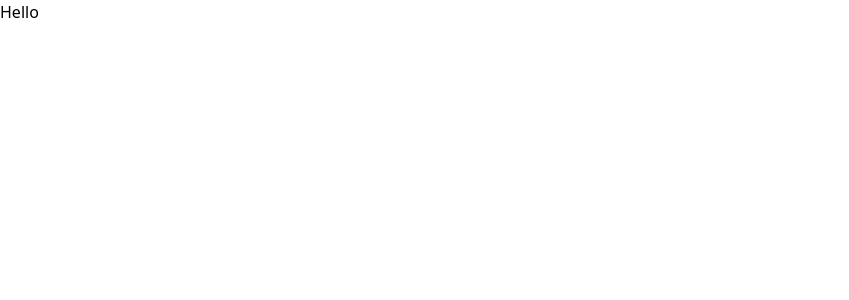
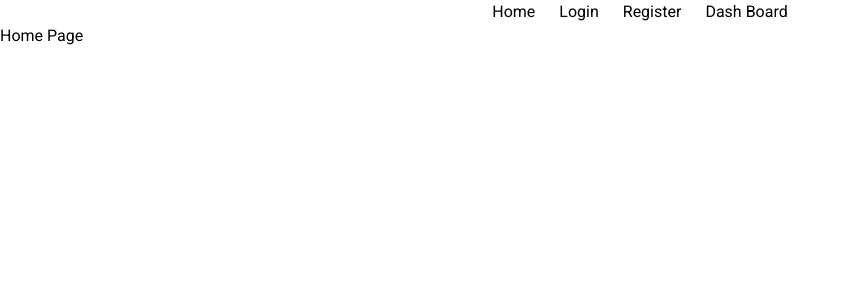
Before and after one commit to ahammadabdullah/mcash, a React (Vite) app in the folder client/: page / in a window 1280 px wide. Shown: the top 300 px of the page, without its empty margins (0-849 px from the left). Built offline with nearby package versions, Linux system fonts and the light colour scheme.

Commit message:
inital route setup complete

```diff
--- a/client/package.json
+++ b/client/package.json
@@ -18,6 +18,7 @@
     "sort-by": "^1.2.0"
   },
   "devDependencies": {
+    "@tailwindcss/forms": "^0.5.7",
     "@types/react": "^18.2.56",
     "@types/react-dom": "^18.2.19",
     "@vitejs/plugin-react": "^4.2.1",
--- /dev/null
+++ b/client/src/Components/NavBar.jsx
@@ -0,0 +1,15 @@
+import React from "react";
+import { NavLink } from "react-router-dom";
+
+const NavBar = () => {
+  return (
+    <div className="flex justify-center gap-6">
+      <NavLink to="/">Home</NavLink>
+      <NavLink to="/login">Login</NavLink>
+      <NavLink to="/register">Register</NavLink>
+      <NavLink to="/dashboard">Dash Board</NavLink>
+    </div>
+  );
+};
+
+export default NavBar;
--- /dev/null
+++ b/client/src/Layouts/Dashboard.jsx
@@ -0,0 +1,12 @@
+import React from "react";
+import { Outlet } from "react-router-dom";
+
+const Dashboard = () => {
+  return (
+    <div>
+      <Outlet />
+    </div>
+  );
+};
+
+export default Dashboard;
--- /dev/null
+++ b/client/src/Layouts/MainLayout.jsx
@@ -0,0 +1,13 @@
+import { Outlet } from "react-router-dom";
+import NavBar from "../Components/NavBar";
+
+const MainLayout = () => {
+  return (
+    <div>
+      <NavBar />
+      <Outlet />
+    </div>
+  );
+};
+
+export default MainLayout;
--- /dev/null
+++ b/client/src/Pages/Dashboard/Profile.jsx
@@ -0,0 +1,5 @@
+const Profile = () => {
+  return <div>Profile</div>;
+};
+
+export default Profile;
--- /dev/null
+++ b/client/src/Pages/Home/Home.jsx
@@ -0,0 +1,7 @@
+import React from "react";
+
+const Home = () => {
+  return <div>Home Page</div>;
+};
+
+export default Home;
--- /dev/null
+++ b/client/src/Pages/Login/Login.jsx
@@ -0,0 +1,7 @@
+import React from "react";
+
+const Login = () => {
+  return <div>login Page</div>;
+};
+
+export default Login;
--- /dev/null
+++ b/client/src/Pages/Register/Register.jsx
@@ -0,0 +1,7 @@
+import React from "react";
+
+const Register = () => {
+  return <div>Register</div>;
+};
+
+export default Register;
--- /dev/null
+++ b/client/src/Router/router.jsx
@@ -0,0 +1,46 @@
+import React from "react";
+
+import { createBrowserRouter } from "react-router-dom";
+import MainLayout from "../Layouts/MainLayout";
+import Login from "../Pages/Login/Login";
+import Home from "../Pages/Home/Home";
+import Dashboard from "../Layouts/Dashboard";
+import Register from "../Pages/Register/Register";
+import Profile from "../Pages/Dashboard/Profile";
+
+const router = createBrowserRouter([
+  {
+    path: "/",
+    element: <MainLayout />,
+    children: [
+      {
+        path: "/",
+        element: <Home />,
+      },
+      {
+        path: "/login",
+        element: <Login />,
+      },
+      {
+        path: "/register",
+        element: <Register />,
+      },
+    ],
+  },
+  {
+    path: "/dashboard",
+    element: <Dashboard />,
+    children: [
+      {
+        path: "",
+        element: <Profile />,
+      },
+      {
+        path: "settings",
+        element: <div>Dashboard Settings</div>,
+      },
+    ],
+  },
+]);
+
+export default router;
--- a/client/src/index.css
+++ b/client/src/index.css
@@ -1,3 +1,13 @@
+@import url('https://fonts.googleapis.com/css2?family=Roboto:ital,wght@0,100;0,300;0,400;0,500;0,700;0,900;1,100;1,300;1,400;1,500;1,700;1,900&display=swap');
+
 @tailwind base;
 @tailwind components;
 @tailwind utilities;
+
+
+*{
+  margin: 0;
+  padding: 0;
+  box-sizing: border-box;
+  font-family: "Roboto", sans-serif;
+}
--- a/client/src/main.jsx
+++ b/client/src/main.jsx
@@ -1,9 +1,11 @@
 import React from "react";
 import ReactDOM from "react-dom/client";
 import "./index.css";
+import { RouterProvider } from "react-router-dom";
+import router from "./Router/router";
 
 ReactDOM.createRoot(document.getElementById("root")).render(
   <React.StrictMode>
-    <h1>Hello</h1>
+    <RouterProvider router={router} />
   </React.StrictMode>
 );
```
Also changed, not shown: 1 other file (tests, documents, lock files or other folders).
